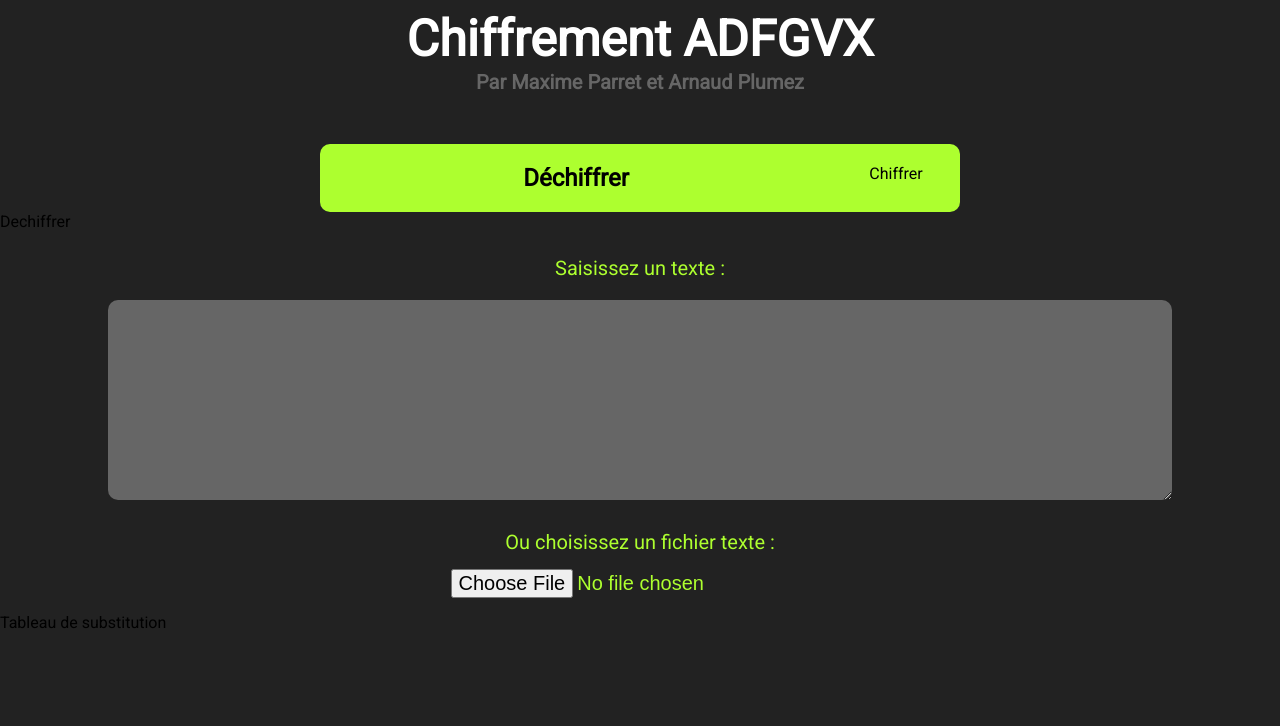
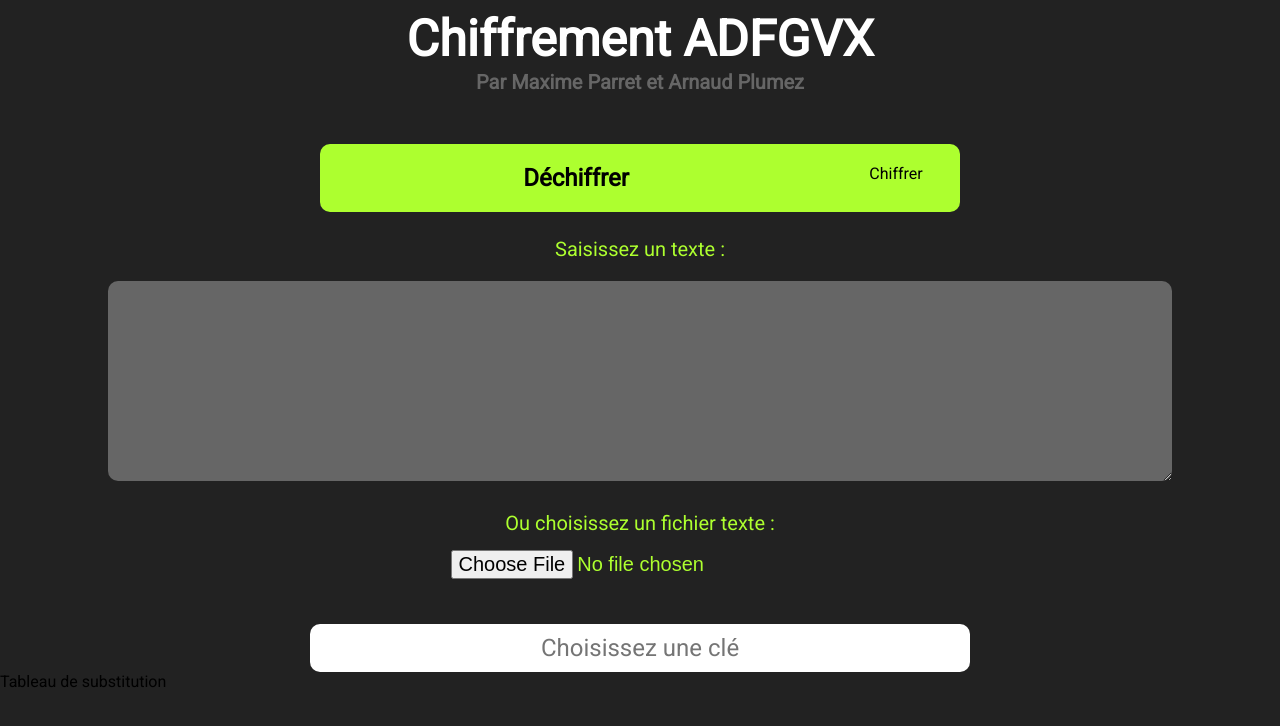
Before and after one commit to lucmaxime/ChiffrementADFGVX, a Vue app: page / in a window 1280 px wide. Shown: the top 726 px of the page. Built offline with nearby package versions, Linux system fonts and the light colour scheme.

Commit message:
Demande de la cle

```diff
--- a/src/components/Chiffrer.vue
+++ b/src/components/Chiffrer.vue
@@ -1,7 +1,7 @@
 <template>
   <div id="chiffrer">
-    Chiffrer
     <InputSelect @load="text = $event"/>
+    <Cle @load="key = $event"/>
     <TableauSubstitution/>
   </div>
 </template>
@@ -9,16 +9,19 @@
 <script>
 import TableauSubstitution from './TableauSubstitution'
 import InputSelect from './InputSelect'
+import Cle from './Cle'
 export default {
   name: 'Chiffrer',
   data () {
     return {
-      text: ''
+      text: '',
+      key: ''
     }
   },
   components: {
     TableauSubstitution,
-    InputSelect
+    InputSelect,
+    Cle
   }
 }
 </script>
--- /dev/null
+++ b/src/components/Cle.vue
@@ -0,0 +1,45 @@
+<template>
+  <div class="cle">
+    <input class="input" type="text" value="" placeholder="Choisissez une clé" v-model="keyValueFormatted">
+  </div>
+</template>
+
+<script>
+export default {
+  name: 'Cle',
+  data () {
+    return {
+      keyValue: ''
+    }
+  },
+  computed: {
+    keyValueFormatted: {
+      get: function () {
+        let key = this.keyValue.replace(new RegExp(/[^A-Za-z0-9]/, 'g'), '')
+        this.$emit('load', key)
+        return key
+      },
+      set: function (newValue) {
+        this.keyValue = newValue
+      }
+    }
+  }
+}
+</script>
+
+<style>
+.cle {
+    margin-top: 30px;
+}
+.input {
+    display: block;
+    width: 50vw;
+    margin: 0 auto;
+    padding: 10px;
+    font-family: 'Roboto', sans-serif;
+    font-size: 1.5rem;
+    text-align: center;
+    border-radius: 10px;
+    border: 0;
+}
+</style>
--- a/src/components/Dechiffrer.vue
+++ b/src/components/Dechiffrer.vue
@@ -1,7 +1,7 @@
 <template>
   <div id="dechiffrer">
-    Dechiffrer
     <InputSelect @load="text = $event"/>
+    <Cle @load="key = $event"/>
     <TableauSubstitution/>
   </div>
 </template>
@@ -9,16 +9,19 @@
 <script>
 import TableauSubstitution from './TableauSubstitution'
 import InputSelect from './InputSelect'
+import Cle from './Cle'
 export default {
   name: 'Dechiffrer',
   data () {
     return {
-      text: ''
+      text: '',
+      key: ''
     }
   },
   components: {
     TableauSubstitution,
-    InputSelect
+    InputSelect,
+    Cle
   }
 }
 </script>
```
